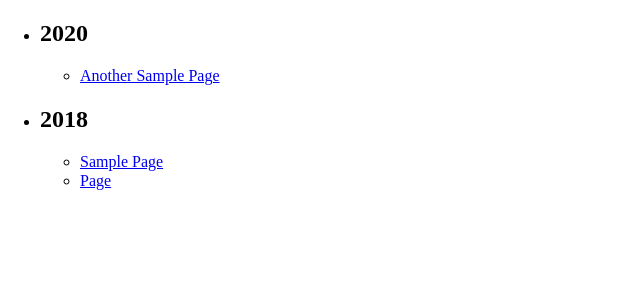
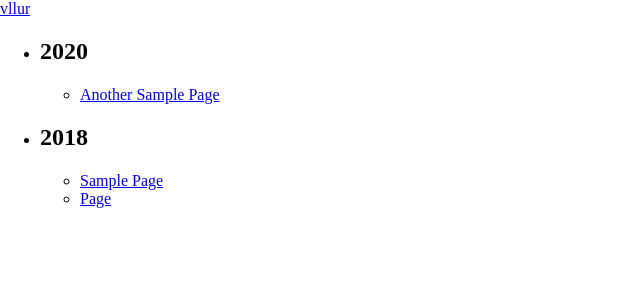
Before and after one commit to vllur/blog, a Jekyll site: the page built from index.html, in a window 1280 px wide. Shown: the top 300 px of the page, without its empty margins (0-640 px from the left). Built offline with Jekyll 4.4.1, drawn with Linux system fonts in a browser that asks for light colours.

```diff
--- a/_includes/header.html
+++ b/_includes/header.html
@@ -1,3 +1,3 @@
 <header>
-
+  <a href="{{- site.baseurl -}}">{{- site.owner -}}</a>
 </header>
```
